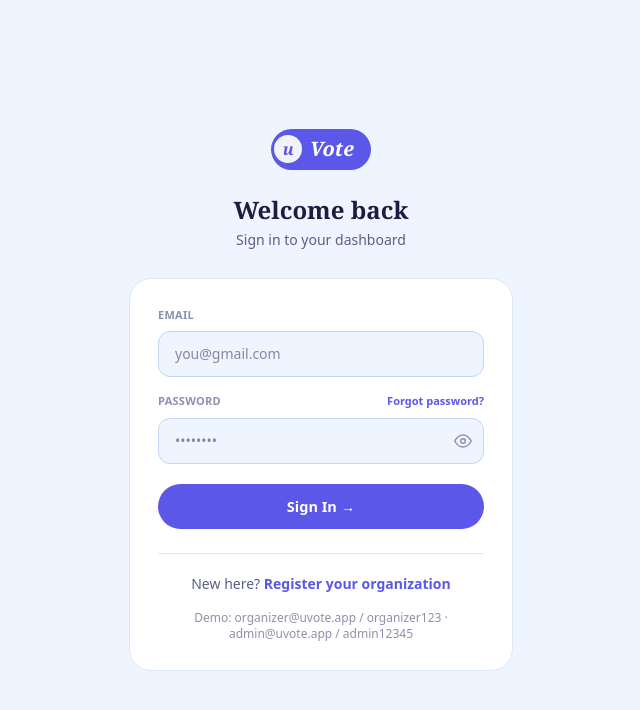
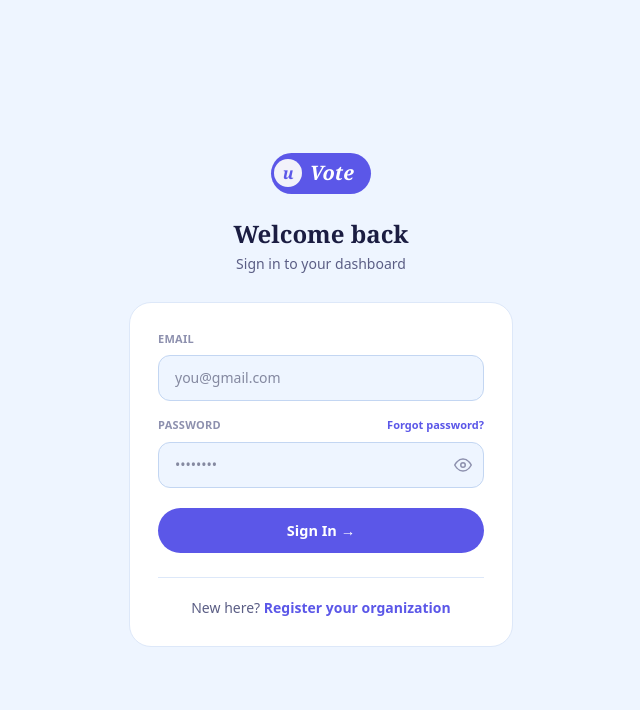
Before and after one commit to gimik445-dev/uvote, a Next.js app: page /login in a window 1280 px wide. Shown: the top 710 px of the page, without its empty margins (319-959 px from the left). Built offline with nearby package versions, Linux system fonts and the light colour scheme; no server answers.

Commit message:
Remove demo credentials from public login page
Removed demo login credentials from the login page.

```diff
--- a/src/app/login/page.tsx
+++ b/src/app/login/page.tsx
@@ -119,9 +119,6 @@ export default function LoginPage() {
             Register your organization
           </Link>
         </p>
-        <p className="text-center text-xs text-ink-mute mt-4">
-          Demo: organizer@uvote.app / organizer123 · admin@uvote.app / admin12345
-        </p>
       </form>
     </main>
   );
```
